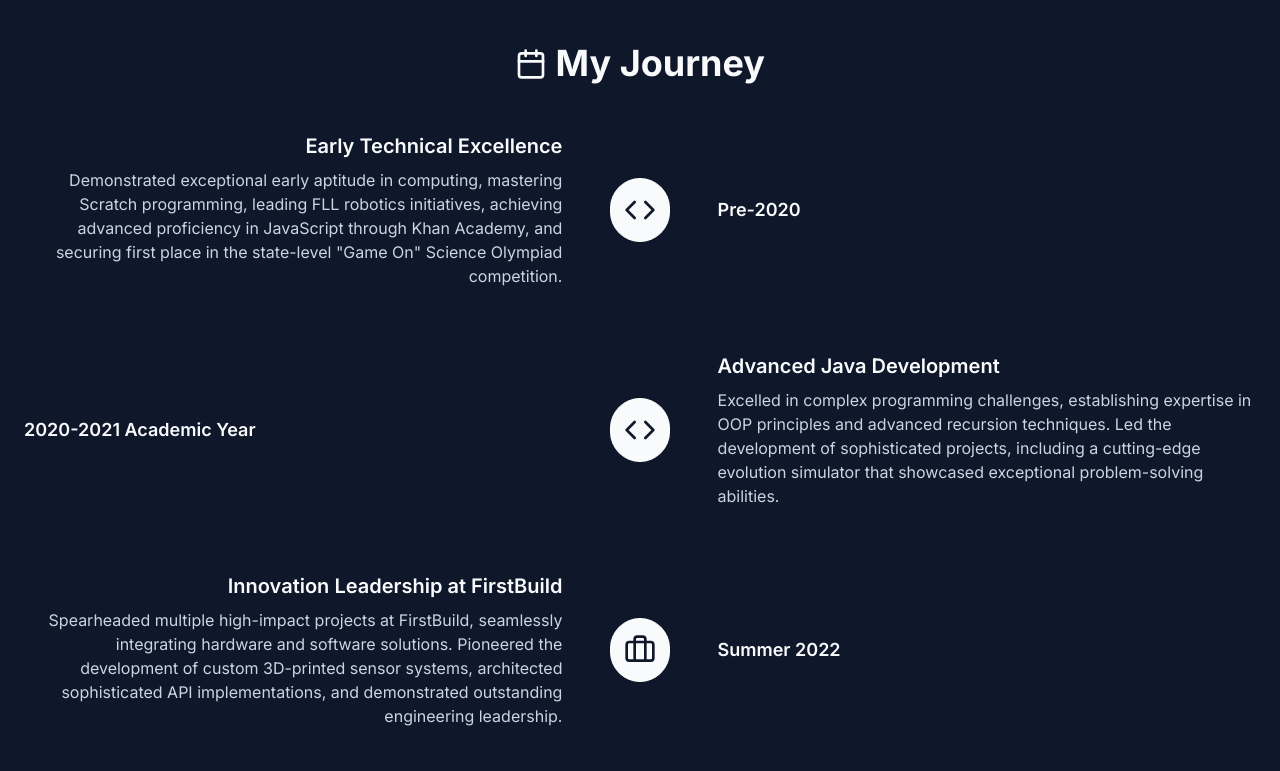
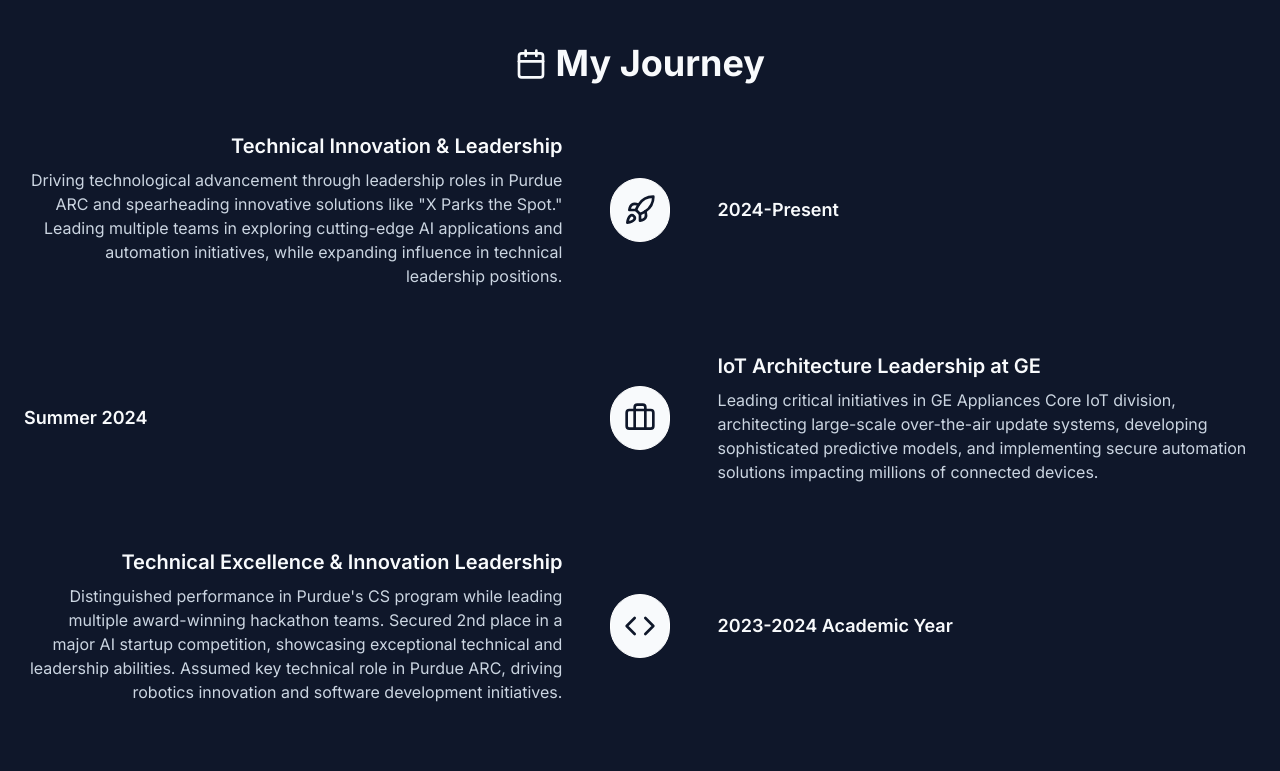
Before and after one commit to pkurto16/portfolio-site, a Next.js app: page / in a window 1280 px wide. Shown: the part 2380-3151 px from the top of the page. Built offline with nearby package versions, Linux system fonts and the light colour scheme.

Commit message:
Timeline now reverse chronological

```diff
--- a/src/app/components/Timeline.tsx
+++ b/src/app/components/Timeline.tsx
@@ -20,7 +20,7 @@ export function Timeline() {
                         <Calendar className="inline-block w-8 h-8 text-primary mb-1" /> My Journey
                     </h2>
                     <div className="relative">
-                        {timelineEvents.map((event: any, index) => (
+                        {timelineEvents.toReversed().map((event: any, index) => (
                             <TimelineEvent key={event.id} event={event} index={index} />
                         ))}
                     </div>
```
